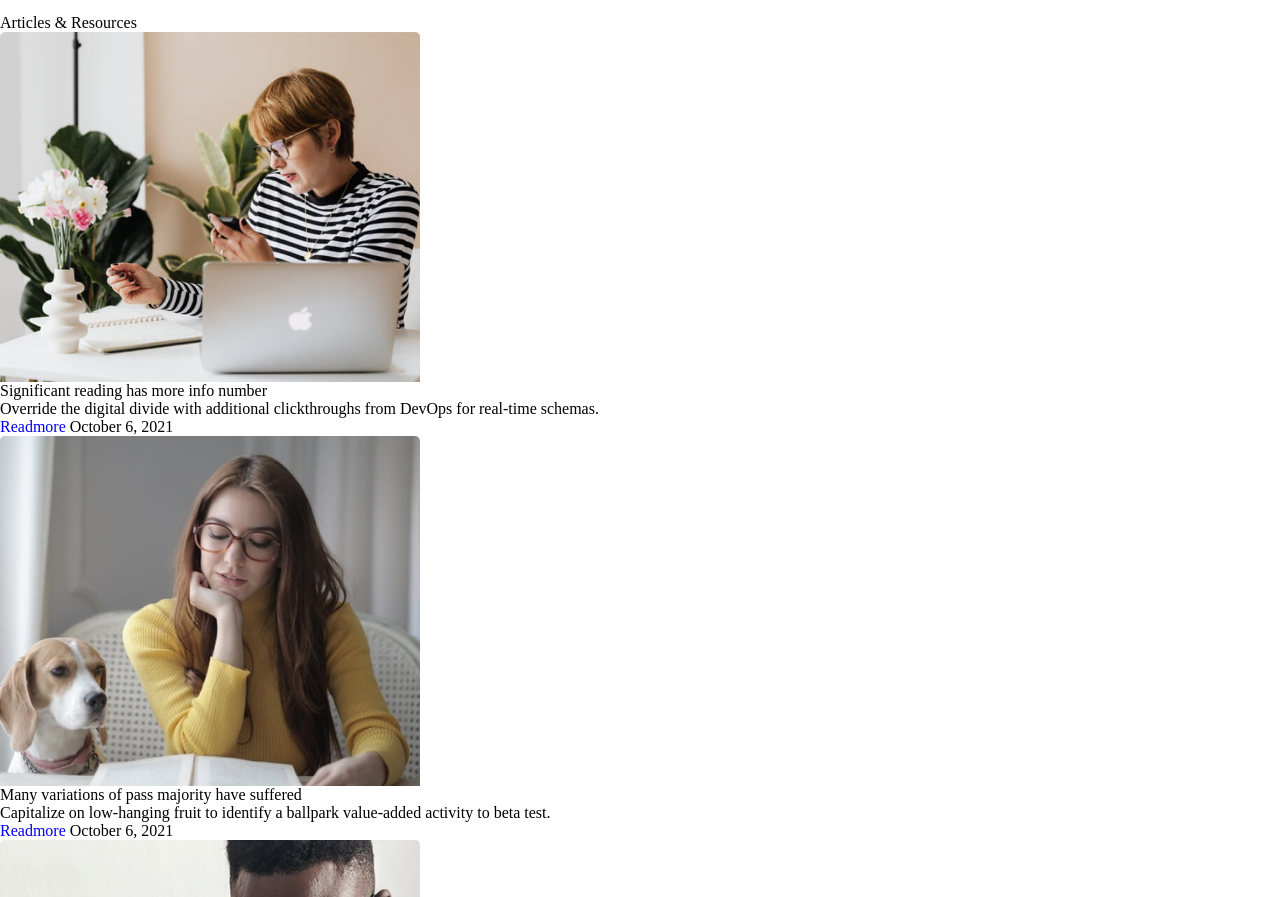
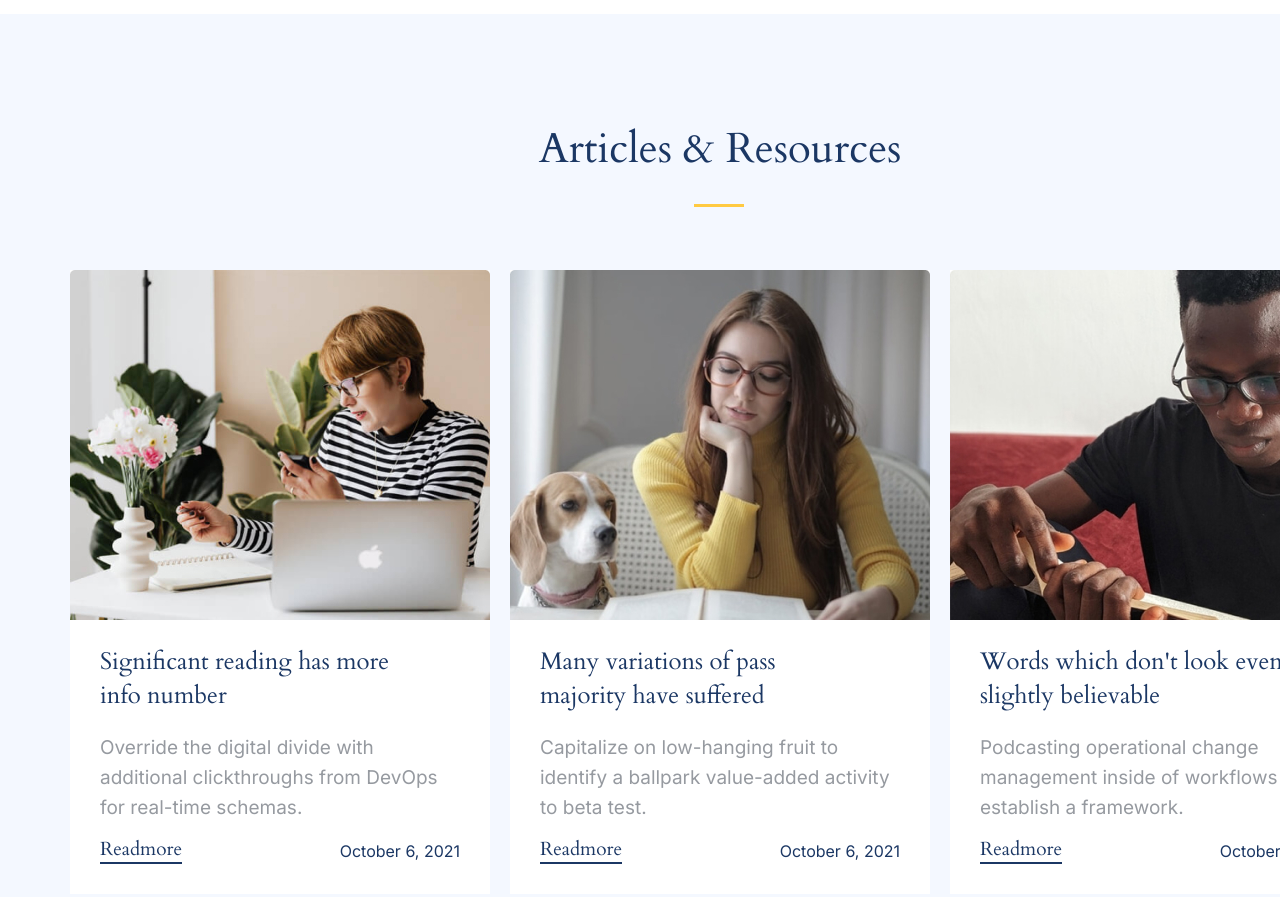
Before and after one commit to CopperyTexas/Book-shop, a plain HTML site: page index.html in a window 1280 px wide. Shown: the part 7460-8357 px from the top of the page. Drawn offline with Linux system fonts and the light colour scheme.

Commit message:
add style articles

```diff
--- a/index.html
+++ b/index.html
@@ -446,39 +446,50 @@
             </section>
             <section class="articles">
                 <h3>Articles & Resources</h3>
+                <div class="articles_position">
                     <div class="articles_box">
                         <img class="articles_img" src="/img/first_article.jpg" width="420px" height="350px"
                             alt="woman with macbook">
+                        <div class="box_info">
                             <h4>Significant reading has more info number</h4>
-                    <p class="text">Override the digital divide with additional clickthroughs from DevOps for real-time
+                            <p class="text">Override the digital divide with additional clickthroughs from DevOps for
+                                real-time
                                 schemas.</p>
                             <footer class="articles_footer">
                                 <a class="readmore" href="#!">Readmore</a>
-                        <time datetime="2021-10-06">October 6, 2021</time>
+                                <time class="date" datetime="2021-10-06">October 6, 2021</time>
                             </footer>
+                        </div>
                     </div>
                     <div class="articles_box">
                         <img class="articles_img" src="/img/second_article.jpg" width="420px" height="350px"
                             alt="woman with dog">
+                        <div class="box_info">
                             <h4>Many variations of pass majority have suffered</h4>
-                    <p class="text">Capitalize on low-hanging fruit to identify a ballpark value-added activity to beta
+                            <p class="text">Capitalize on low-hanging fruit to identify a ballpark value-added activity
+                                to
+                                beta
                                 test.</p>
                             <footer class="articles_footer">
                                 <a class="readmore" href="#!">Readmore</a>
-                        <time datetime="2021-10-06">October 6, 2021</time>
+                                <time class="date" datetime="2021-10-06">October 6, 2021</time>
                             </footer>
+                        </div>
                     </div>
                     <div class="articles_box">
                         <img class="articles_img" src="/img/third_article.jpg" width="420px" height="350px"
                             alt="man with glasses">
+                        <div class="box_info">
                             <h4>Words which don't look even slightly believable</h4>
                             <p class="text">Podcasting operational change management inside of workflows to establish a
                                 framework.
                             </p>
                             <footer class="articles_footer">
                                 <a class="readmore" href="#!">Readmore</a>
-                        <time datetime="2021-10-06">October 6, 2021</time>
+                                <time class="date" datetime="2021-10-06">October 6, 2021</time>
                             </footer>
+                        </div>
+                    </div>
                 </div>
             </section>
             <section class="subscribe">
--- a/style.css
+++ b/style.css
@@ -1135,6 +1135,96 @@ legend {
   grid-row: 1/3;
 }
 
+/* articles style start */
+.articles {
+  background-color: #f4f8ff;
+  padding: 110px 70px;
+
+}
+
+.articles_position {
+  display: flex;
+  flex-wrap: wrap;
+  gap: 20px;
+}
+
+.articles_box {
+  background-color: #ffffff;
+  max-width: 420px;
+}
+
+.box_info {
+  padding: 25px 30px 30px 30px;
+}
+
+.box_info .text {
+  font-family: 'Inter';
+  font-style: normal;
+  font-weight: 400;
+  font-size: 19px;
+  line-height: 30px;
+  color: #969aa0;
+  margin-bottom: 15px;
+}
+
+.articles_footer {
+  display: flex;
+  justify-content: space-between;
+}
+
+.readmore {
+  font-family: 'Cardo';
+  font-style: normal;
+  font-weight: 400;
+  font-size: 19px;
+  line-height: 23px;
+  color: #1b3764;
+  border-bottom: 2px solid #1b3764;
+}
+
+.date {
+  font-family: 'Inter';
+  font-style: normal;
+  font-weight: 400;
+  font-size: 16px;
+  line-height: 26px;
+  color: #1b3764;
+}
+
+.box_info h4 {
+  font-family: 'Cardo';
+  font-style: normal;
+  font-weight: 400;
+  font-size: 24px;
+  line-height: 34px;
+  color: #1b3764;
+  max-width: 320px;
+  margin-bottom: 20px;
+}
+
+.articles h3 {
+  font-family: "Cardo";
+  font-style: normal;
+  font-weight: 400;
+  font-size: 42px;
+  line-height: 50px;
+  color: #1b3764;
+  text-align: center;
+  margin-bottom: 96px;
+  position: relative;
+}
+
+.articles h3::after {
+  content: "";
+  display: block;
+  width: 50px;
+  height: 3px;
+  background-color: #ffca42;
+  position: absolute;
+  left: 48%;
+  top: 80px;
+}
+
 /* social icon start */
 .header_social_fb {
   background-image: url(/img/logo_facebook.svg);
```
Lines whose indentation alone changed are shown as unchanged.
